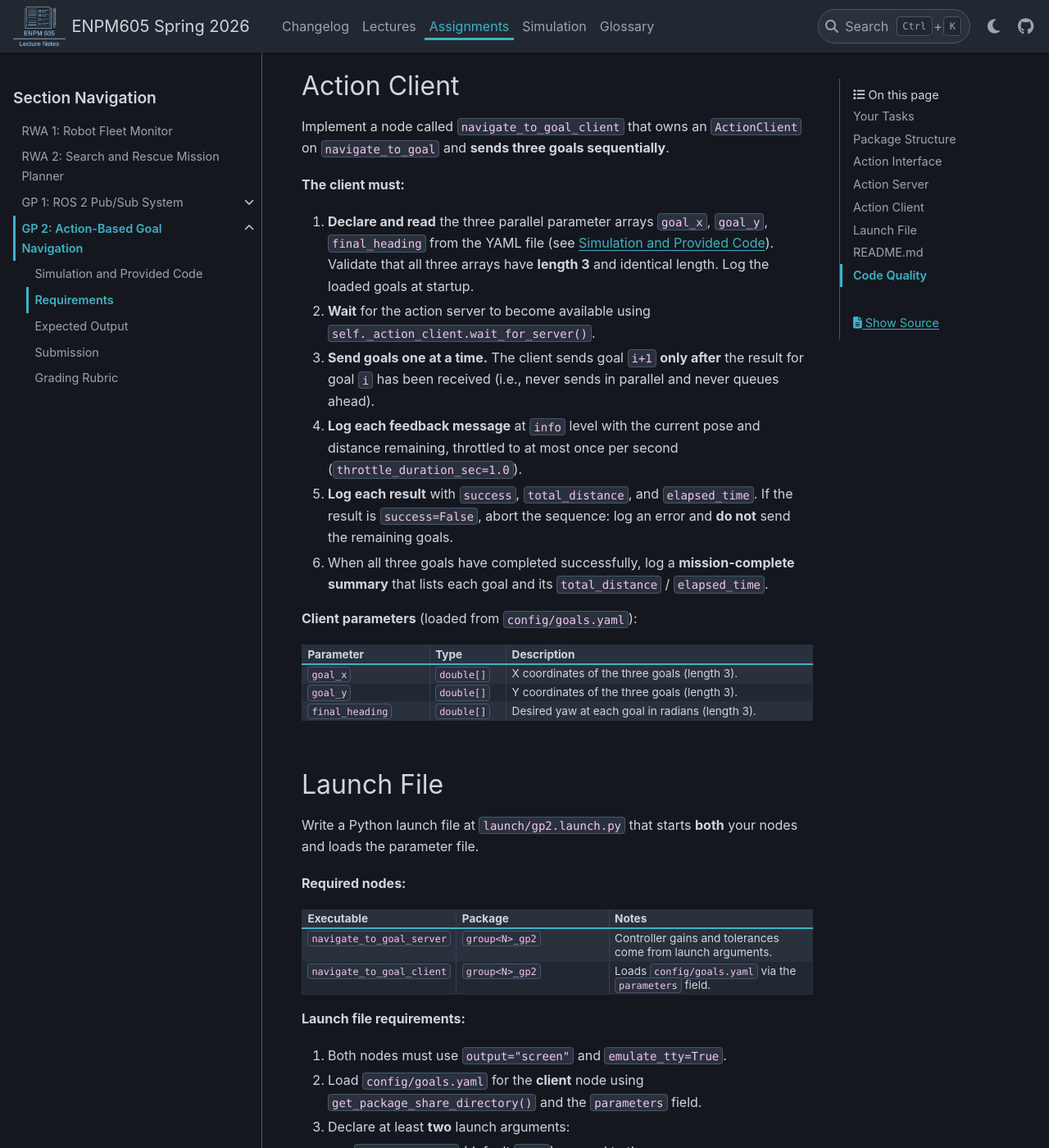
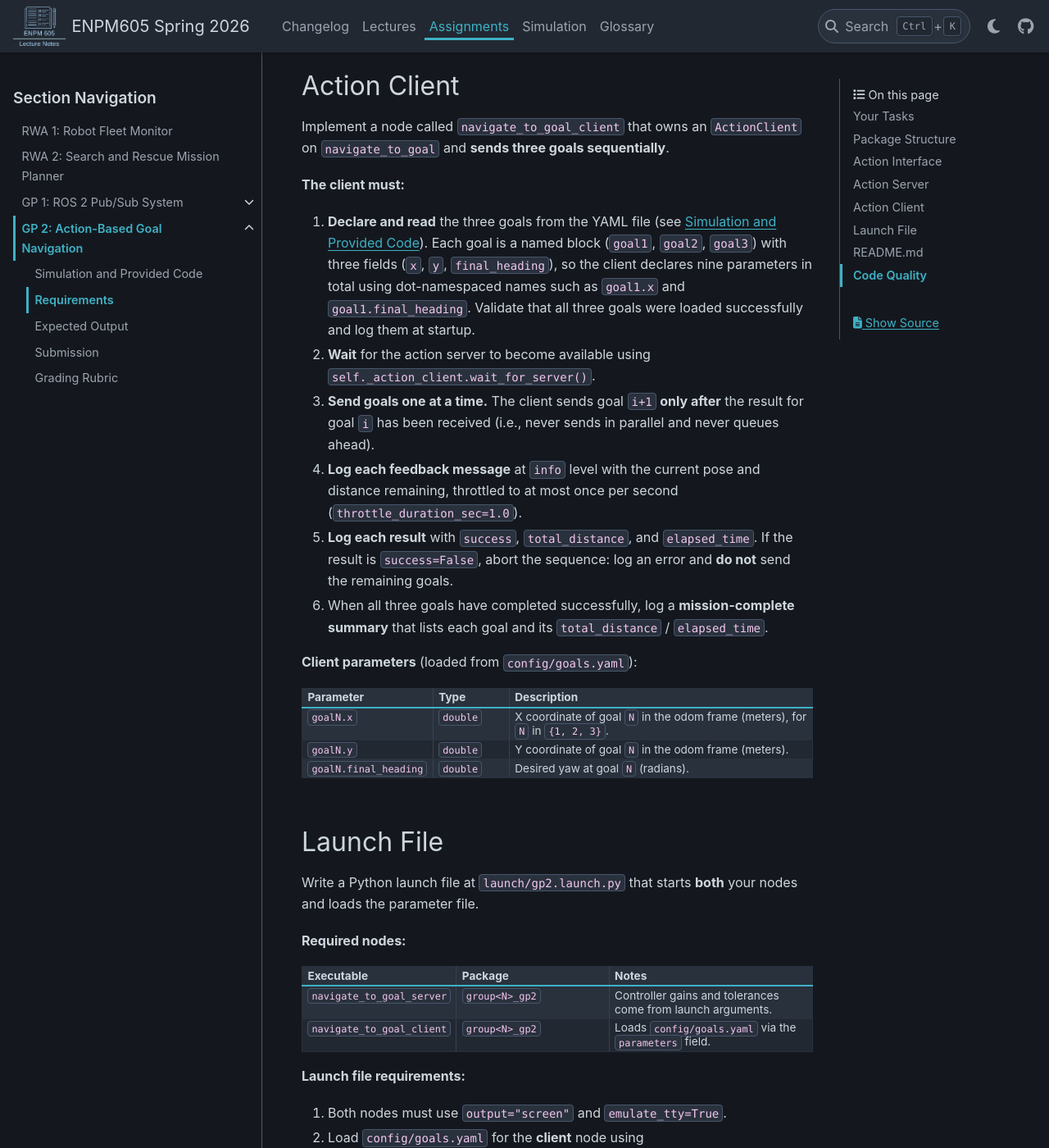
Before and after one commit to zeidk/enpm605-spring-2026-docs, a Sphinx documentation site: the page built from docs/source/assignments/gp2/gp2_requirements.rst, in a window 1280 px wide and 1400 px high, scrolled down 5155 px. Shown: the whole window at 82% size. Built offline with Sphinx 7.4.7 and the PyData theme 0.15.4, drawn with Linux system fonts in a browser that asks for light colours; some of the changed text lies outside the part shown.

```diff
--- a/docs/source/assignments/gp2/gp2.rst
+++ b/docs/source/assignments/gp2/gp2.rst
@@ -81,8 +81,9 @@ Overview
            :class-card: sd-border-info
 
            Load three goal poses (``x``, ``y``, ``final_heading``)
-           from a YAML parameter file at launch time, using parallel
-           arrays indexed by goal number.
+           from a YAML parameter file at launch time, organized as
+           named blocks (``goal1``, ``goal2``, ``goal3``) and
+           accessed via dot-namespaced parameter names.
 
        .. grid-item-card:: Launch File Integration
            :class-card: sd-border-info
--- a/docs/source/assignments/gp2/gp2_requirements.rst
+++ b/docs/source/assignments/gp2/gp2_requirements.rst
@@ -39,8 +39,9 @@ is spelled out in detail in the sections below.
    The client's job, in order, is:
 
    a. **Read the three goals** from ``config/goals.yaml`` (the
-      parallel arrays ``goal_x``, ``goal_y``, ``final_heading``).
-   b. **Validate** that all three arrays have length 3.
+      named blocks ``goal1``, ``goal2``, ``goal3``, each with
+      fields ``x``, ``y``, and ``final_heading``).
+   b. **Validate** that all three goals were loaded successfully.
    c. **Wait** for the action server to become available.
    d. **Task the robot to go to each goal, sequentially**: send
       goal ``i``, wait for its result, log feedback and the
@@ -298,11 +299,13 @@ sequentially**.
 
 **The client must:**
 
-1. **Declare and read** the three parallel parameter arrays
-   ``goal_x``, ``goal_y``, ``final_heading`` from the YAML file
-   (see :doc:`gp2_infrastructure`). Validate that all three arrays
-   have **length 3** and identical length. Log the loaded goals at
-   startup.
+1. **Declare and read** the three goals from the YAML file (see
+   :doc:`gp2_infrastructure`). Each goal is a named block
+   (``goal1``, ``goal2``, ``goal3``) with three fields
+   (``x``, ``y``, ``final_heading``), so the client declares nine
+   parameters in total using dot-namespaced names such as
+   ``goal1.x`` and ``goal1.final_heading``. Validate that all three
+   goals were loaded successfully and log them at startup.
 
 2. **Wait** for the action server to become available using
    ``self._action_client.wait_for_server()``.
@@ -333,15 +336,16 @@ sequentially**.
    * - Parameter
      - Type
      - Description
-   * - ``goal_x``
-     - ``double[]``
-     - X coordinates of the three goals (length 3).
-   * - ``goal_y``
-     - ``double[]``
-     - Y coordinates of the three goals (length 3).
-   * - ``final_heading``
-     - ``double[]``
-     - Desired yaw at each goal in radians (length 3).
+   * - ``goalN.x``
+     - ``double``
+     - X coordinate of goal ``N`` in the odom frame (meters),
+       for ``N`` in ``{1, 2, 3}``.
+   * - ``goalN.y``
+     - ``double``
+     - Y coordinate of goal ``N`` in the odom frame (meters).
+   * - ``goalN.final_heading``
+     - ``double``
+     - Desired yaw at goal ``N`` (radians).
 
 
 Launch File
--- a/docs/source/assignments/gp2/submission.rst
+++ b/docs/source/assignments/gp2/submission.rst
@@ -76,4 +76,4 @@ How to Submit
 3. The ZIP must not contain ``build/``, ``install/``, ``log/``,
    ``__pycache__/``, or ``.pyc`` files.
 
-4. All group members must submit the same ZIP file on Canvas.
+4. Only one submission per group
```
Also changed, not shown: docs/source/assignments/gp2/gp2_infrastructure.rst (+30 -28 lines), docs/source/assignments/gp2/rubric.rst (+5 -3 lines).
